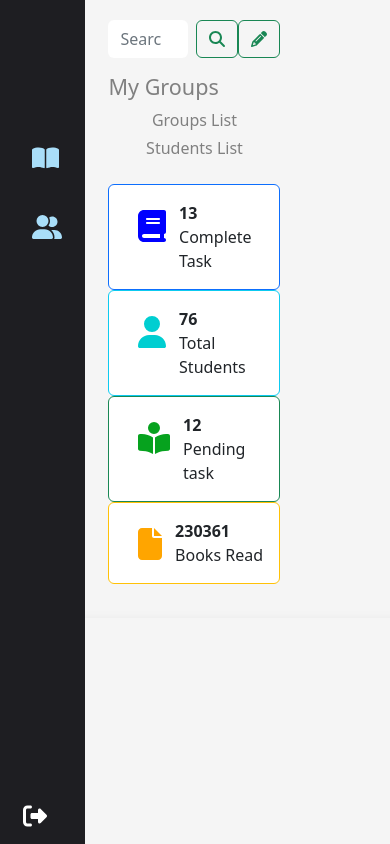
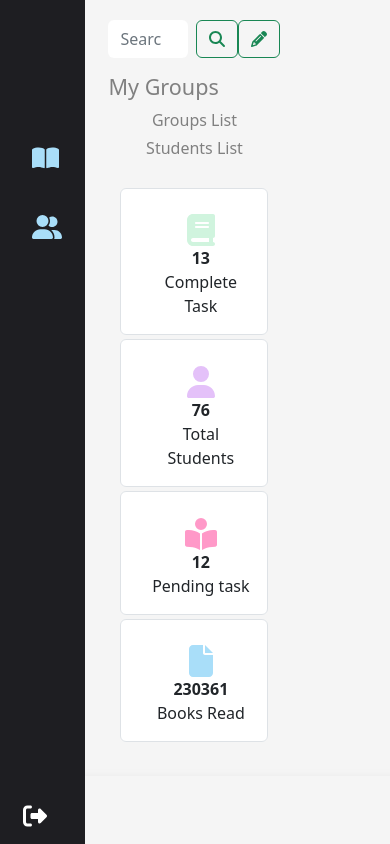
Before and after one commit to Funread/funread, a React (Create React App) app in the folder frontend/: page /demo/group in a window 390 px wide. Built offline with nearby package versions, Linux system fonts and the light colour scheme.

Commit message:
FE-21 Responsive

```diff
--- a/frontend/src/Components/Shared/GroupCardProgress/GroupCardProgress.jsx
+++ b/frontend/src/Components/Shared/GroupCardProgress/GroupCardProgress.jsx
@@ -14,11 +14,11 @@ import './GroupCardProgress.sass'
 
 function GroupCardProgress() {
   return (
-    <Row xs={1} md={4} className='bg-4 mt-4'>
+    <Row xs={1} md={4} className='bg-4 mt-4 mx-auto'>
       <Col>
-        <Card className='border border-primary' bg='white'>
+        <Card className='border mt-1 custum-card' bg='white'>
           <Card.Body>
-            <Card.Text className='d-flex'>
+            <Card.Text>
               <FontAwesomeIcon
                 className='fa-bookss'
                 size='2xl'
@@ -34,9 +34,9 @@ function GroupCardProgress() {
         </Card>
       </Col>
       <Col>
-        <Card className='border border-info' bg='white'>
+        <Card className='border mt-1 custum-card' bg='white'>
           <Card.Body>
-            <Card.Text className='d-flex'>
+            <Card.Text >
               <FontAwesomeIcon
                 className='fa-user'
                 size='2xl'
@@ -52,9 +52,9 @@ function GroupCardProgress() {
         </Card>
       </Col>
       <Col>
-        <Card className='border border-success' bg='white'>
+        <Card className='border mt-1 custum-card' bg='white'>
           <Card.Body>
-            <Card.Text className='d-flex'>
+            <Card.Text >
               <FontAwesomeIcon
                 className='fa-readmes'
                 size='2xl'
@@ -70,9 +70,9 @@ function GroupCardProgress() {
         </Card>
       </Col>
       <Col>
-        <Card className='border border-warning' bg='white'>
+        <Card className='border mt-1 mx-auto custum-card' bg='white'>
           <Card.Body>
-            <Card.Text className='d-flex'>
+            <Card.Text >
               <FontAwesomeIcon
                 className='fa-BookPages'
                 size='2xl'
--- a/frontend/src/Components/Shared/GroupCardProgress/GroupCardProgress.sass
+++ b/frontend/src/Components/Shared/GroupCardProgress/GroupCardProgress.sass
@@ -1,28 +1,29 @@
 .fa-bookss
-	color: blue
+	color: #D0F4DE
 	flex-wrap: nowrap
 	margin-left: 0.4em
 	margin-top: 0.3em
 .fa-user
-	color: darkturquoise
+	color: #E4C1F9
 	flex-wrap: nowrap
 	margin-left: 0.4em
 	margin-top: 0.3em
 .fa-readmes
-	color: rgb(6, 162, 30)
+	color: #FF99C8
 	flex-wrap: nowrap
 	margin-left: 0.4em
 	margin-top: 0.3em
 .fa-BookPages
-	color: orange
+	color: #A9DEF9
 	flex-wrap: nowrap
 	margin-left: 0.4em
 	margin-top: 0.3em
-.d-flex
-	flex-wrap: nowrap
-.custum-user
-	margin-left: 0.8em
+.custum-card
+	min-width: 6.8em
+	justify-content: center
+	flex-grow: 1
+
 .custum-text-authors
-	text-align: left
-	margin: left
+	text-align: center
+	// margin: left
 	padding-inline-start: 0.8em
```
